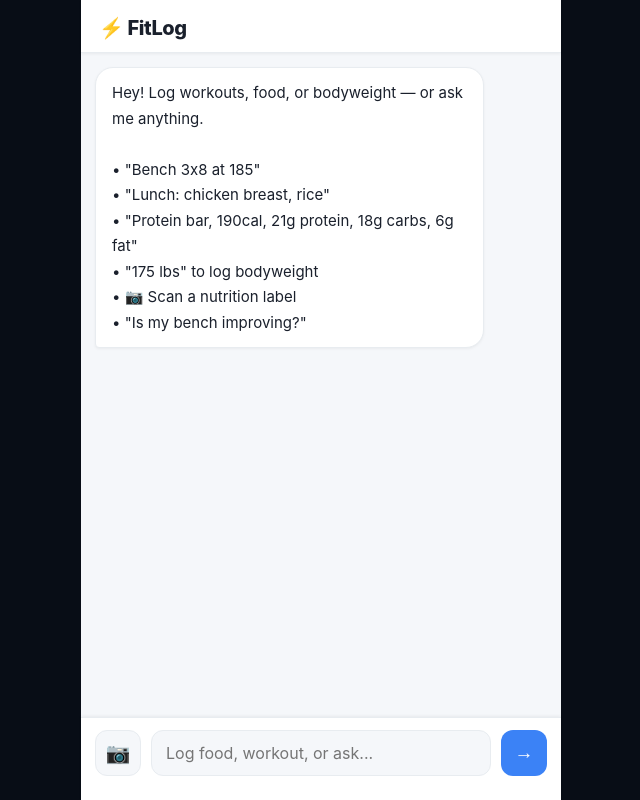
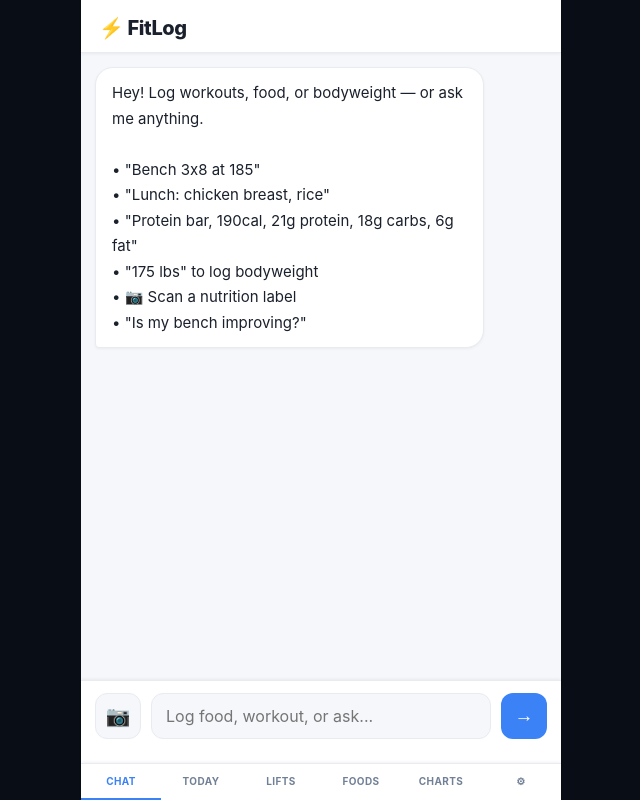
Before and after one commit to straussbryanpaul-max/fitlog, a React (Vite) app in the folder fitlog/: page / in a window 1280 px wide. Shown: the whole page, without its empty margins (319-959 px from the left). Built offline with nearby package versions, Linux system fonts and the light colour scheme.

Commit message:
Update App.jsx

```diff
--- a/fitlog/src/App.jsx
+++ b/fitlog/src/App.jsx
@@ -719,6 +719,11 @@ export default function FitLog(){
           </div>
         </div>
       )}
+    <div style={{display:"flex",background:C.surface,borderTop:`1px solid ${C.border}`,flexShrink:0,boxShadow:"0 -1px 3px rgba(0,0,0,0.06)",paddingBottom:"env(safe-area-inset-bottom)"}}>
+        {[["chat","Chat"],["dashboard","Today"],["lifts","Lifts"],["foods","Foods"],["charts","Charts"],["settings","⚙"]].map(([id,label])=>(
+          <button key={id} style={tabSt(tab===id)} onClick={()=>setTab(id)}>{label}</button>
+        ))}
+      </div>
     </div>
   );
 }
```
